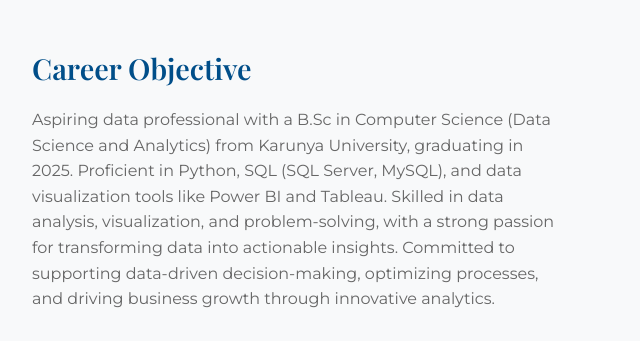
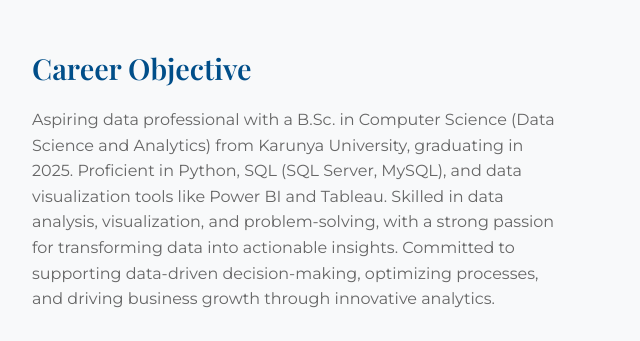
Before and after one commit to keerthana-dataanalytics/Keerthana-s-Data-Analytics-Portfolio, a plain HTML site: page index.html in a window 1280 px wide. Shown: the part 963-1304 px from the top of the page, 52-692 px from the left. Drawn offline with nearby package versions, Linux system fonts and the light colour scheme.

Commit message:
Update index.html

```diff
--- a/index.html
+++ b/index.html
@@ -61,7 +61,7 @@
       <div class="about-content">
         <div class="about-text">
           <h3>Career Objective</h3>
-          <p>Aspiring data professional with a B.Sc in Computer Science (Data Science and Analytics) from Karunya University, graduating in 2025. Proficient in Python, SQL (SQL Server, MySQL), and data visualization tools like Power BI and Tableau. Skilled in data analysis, visualization, and problem-solving, with a strong passion for transforming data into actionable insights. Committed to supporting data-driven decision-making, optimizing processes, and driving business growth through innovative analytics.</p>
+          <p>Aspiring data professional with a B.Sc. in Computer Science (Data Science and Analytics) from Karunya University, graduating in 2025. Proficient in Python, SQL (SQL Server, MySQL), and data visualization tools like Power BI and Tableau. Skilled in data analysis, visualization, and problem-solving, with a strong passion for transforming data into actionable insights. Committed to supporting data-driven decision-making, optimizing processes, and driving business growth through innovative analytics.</p>
           <div class="contact-info">
             <p><i class="fas fa-map-marker-alt"></i> Theni, Tamil Nadu</p>
             <p><i class="fas fa-phone"></i> +91 89252 54367</p>
```
